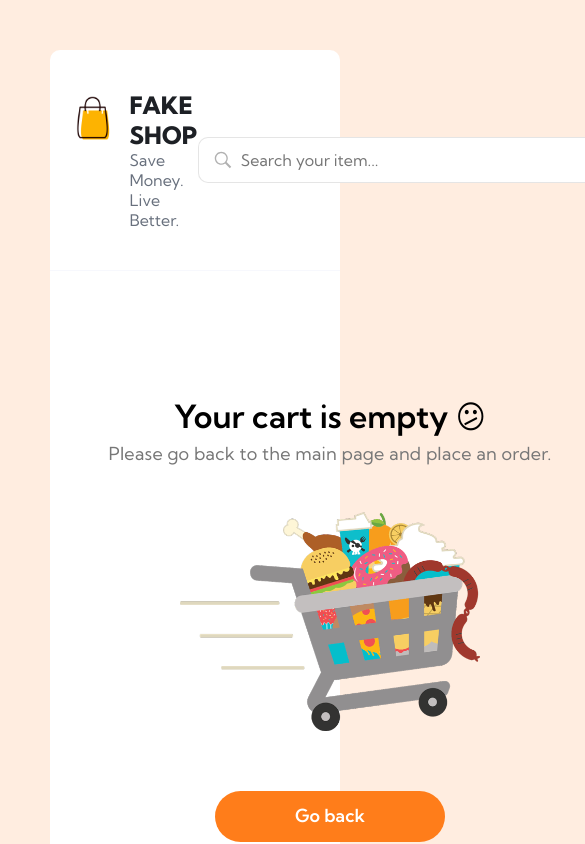
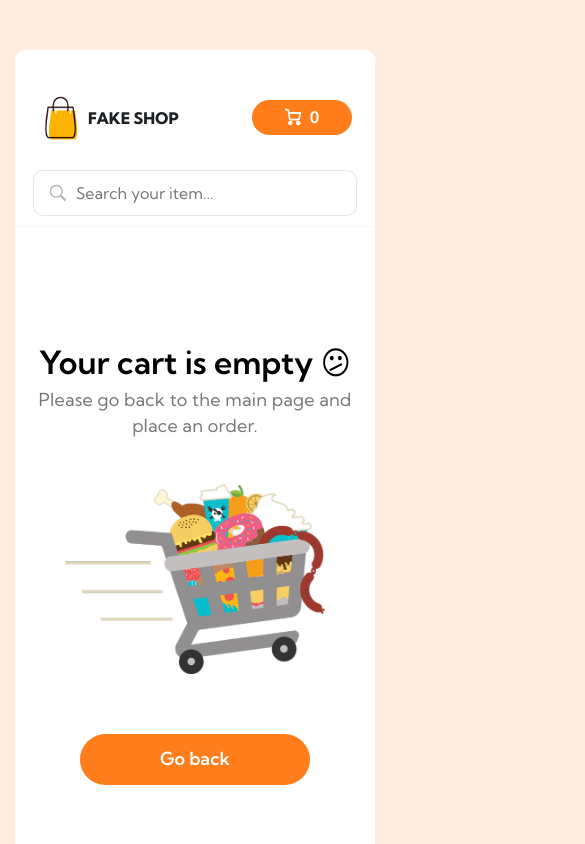
Before and after one commit to dimadimatsk/shop, a React (Create React App) app: page /cart in a window 390 px wide. Shown: the top 844 px of the page, 585 px wide, since content can reach past the window. Built offline with nearby package versions, Linux system fonts and the light colour scheme.

Commit message:
feat: add shitty adaptive

```diff
--- a/src/components/Search/Search.module.scss
+++ b/src/components/Search/Search.module.scss
@@ -1,5 +1,18 @@
 .root {
   position: relative;
+  grid-area: search;
+
+  @media (max-width: 1100px) {
+    .input {
+      width: 100%;
+      margin-top: 25px;
+    }
+
+    .icon {
+      left: 14px;
+      top: 37px;
+    }
+  }
 }
 
 .input {
--- a/src/scss/app.scss
+++ b/src/scss/app.scss
@@ -13,6 +13,10 @@ body {
   margin: 50px auto;
   border-radius: 10px;
   max-width: 1440px;
+
+  @media (max-width: 470px) {
+    width: calc(100vw - 30px);
+  }
 }
 
 .content {
@@ -25,6 +29,9 @@ body {
 
     img {
       width: 560px;
+      @media (max-width: 720px) {
+        width: 260px;
+      }
     }
 
     h2 {
@@ -48,12 +55,37 @@ body {
     display: grid;
     grid-template-columns: repeat(auto-fit, minmax(300px, 1fr));
     justify-items: center;
+    grid-column-gap: 20px;
   }
 
   &__top {
     display: flex;
     align-items: center;
     justify-content: space-between;
+  }
+
+  @media (max-width: 1260px) {
+    padding-top: 30px;
+    &__top {
+      flex-direction: column;
+
+      .categories {
+        margin-bottom: 25px;
+      }
+    }
+
+    &__title {
+      text-align: center;
+      margin-top: 40px;
+      margin-bottom: 20px;
+      font-size: 30px;
+    }
+  }
+
+  @media (max-width: 470px) {
+    &__items {
+      grid-template-columns: repeat(auto-fit, minmax(260px, 1fr));
+    }
   }
 }
 
@@ -72,6 +104,18 @@ body {
     display: flex;
     justify-content: space-between;
     align-items: center;
+  }
+
+  @media (max-width: 920px) {
+    .content__items {
+      .cart__item {
+        &-info {
+          h3 {
+            font-size: 16px;
+          }
+        }
+      }
+    }
   }
 
   .content__title {
@@ -229,6 +273,54 @@ body {
       }
     }
 
+    @media (max-width: 1010px) {
+      &-count {
+        width: 23%;
+        justify-content: center;
+        b {
+          margin: 0 7px;
+        }
+      }
+      &-price {
+        width: 23%;
+      }
+      &-remove {
+      }
+    }
+
+    @media (max-width: 720px) {
+      display: grid;
+      grid-template-areas:
+        'info info info'
+        'count price rem';
+      &-img {
+        display: none;
+      }
+      &-info {
+        width: 100%;
+        grid-area: info;
+        margin-bottom: 10px;
+      }
+      &-count {
+        width: 55%;
+        grid-area: count;
+        justify-content: flex-start;
+      }
+      &-price {
+        width: 35%;
+        grid-area: price;
+        justify-content: flex-start;
+        b {
+          width: 100%;
+        }
+      }
+      &-remove {
+        width: 10%;
+        grid-area: rem;
+        justify-content: flex-start;
+      }
+    }
+
     &-remove {
       display: flex;
       align-items: center;
@@ -285,6 +377,12 @@ body {
       justify-content: space-between;
       margin-top: 40px;
 
+      @media (max-width: 620px) {
+        flex-direction: column-reverse;
+        align-items: center;
+        gap: 10px;
+      }
+
       .go-back-btn {
         display: flex;
         align-items: center;
@@ -321,7 +419,7 @@ body {
         font-size: 16px;
         font-weight: 600;
         width: 210px;
-        padding: 16px;
+        height: 46px;
       }
     }
   }
@@ -360,6 +458,12 @@ body {
       margin: 0 auto;
       font-weight: 600;
       font-size: 18px;
+    }
+    @media (max-width: 720px) {
+      width: auto;
+      img {
+        width: 260px;
+      }
     }
   }
 }
@@ -418,4 +522,34 @@ body {
       }
     }
   }
+  @media (max-width: 1260px) {
+    &__title {
+      font-size: 30px;
+    }
+
+    &__content {
+      img {
+        width: 200px;
+        height: 150px;
+
+        @media (max-width: 788px) {
+          margin-bottom: 20px;
+          margin-right: 0;
+        }
+      }
+      &--description {
+        .description--content {
+          font-size: 16px;
+        }
+        .description--price-block {
+          justify-content: space-between;
+        }
+      }
+
+      @media (max-width: 788px) {
+        flex-direction: column;
+        align-items: center;
+      }
+    }
+  }
 }
--- a/src/scss/components/_categories.scss
+++ b/src/scss/components/_categories.scss
@@ -3,6 +3,9 @@
 .categories {
   ul {
     display: flex;
+    flex-wrap: wrap;
+    row-gap: 10px;
+    justify-content: center;
 
     li {
       background-color: $buttonslight;
--- a/src/scss/components/_header.scss
+++ b/src/scss/components/_header.scss
@@ -6,6 +6,7 @@
 
   &__cart {
     width: 180px;
+    grid-area: cart;
   }
 
   .container {
@@ -35,4 +36,60 @@
       color: $grayish;
     }
   }
+
+  @media (max-width: 1100px) {
+    padding-bottom: 10px;
+    .container {
+      display: grid;
+      grid-template-areas:
+        'logo cart'
+        'search search';
+
+      a {
+        grid-area: logo;
+      }
+    }
+  }
+
+  @media (max-width: 720px) {
+    &__cart {
+      width: 100px;
+
+      .button {
+        padding: 5px 5px;
+        span:first-child {
+          display: none;
+        }
+
+        &__delimiter {
+          display: none;
+        }
+      }
+    }
+  }
+
+  @media (max-width: 530px) {
+    &__logo {
+      img {
+        margin-right: 0;
+      }
+      div {
+        display: flex;
+        align-items: center;
+
+        h1 {
+          display: flex;
+          font-size: 16px;
+        }
+
+        p {
+          display: none;
+        }
+      }
+    }
+
+    &__cart {
+
+    }
+  }
 }
--- a/src/scss/components/_item-block.scss
+++ b/src/scss/components/_item-block.scss
@@ -85,4 +85,12 @@
     line-height: 27px;
     letter-spacing: 0.015em;
   }
+
+
+  @media (max-width: 470px) {
+    width: 250px;
+    &__title {
+      font-size: 14px;
+    }
+  }
 }
```
